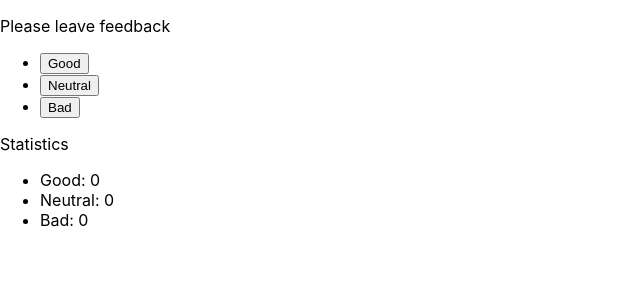
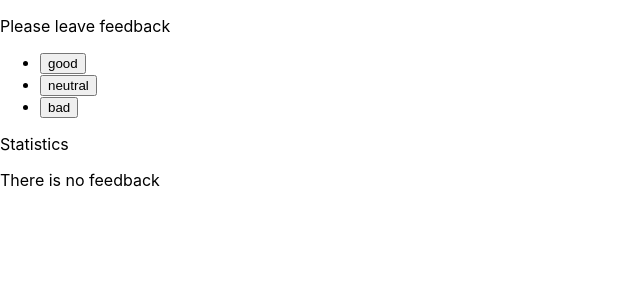
Before and after one commit to alexey-br/goit-react-hw-02-feedback, a React (Create React App) app: page / in a window 1280 px wide. Shown: the top 300 px of the page, without its empty margins (0-640 px from the left). Built offline with nearby package versions, Linux system fonts and the light colour scheme.

Commit message:
первое задание без стилей

```diff
--- a/package.json
+++ b/package.json
@@ -4,6 +4,7 @@
   "private": true,
   "homepage": "https://goitacademy.github.io/react-homework-template/",
   "dependencies": {
+    "@emotion/react": "^11.10.4",
     "@testing-library/jest-dom": "^5.16.3",
     "@testing-library/react": "^12.1.4",
     "@testing-library/user-event": "^13.5.0",
--- a/src/components/App.jsx
+++ b/src/components/App.jsx
@@ -1,4 +1,8 @@
 import { Component } from 'react';
+import Section from './Section';
+import Statistics from './Statistics';
+import FeedbackOptions from './FeedbackOptions';
+import Notification from './Notification';
 
 export class App extends Component {
   state = {
@@ -13,38 +17,46 @@ export class App extends Component {
     });
   };
 
+  countTotalFeedback = () => {
+    const feedbacks = Object.values(this.state);
+    const feedbacksTotal = feedbacks.reduce(
+      (acc, feedback) => acc + feedback,
+      0
+    );
+    return feedbacksTotal;
+  };
+
+  countPositiveFeedbackPercentage = () => {
+    const { good } = this.state;
+    return Math.round((good / this.countTotalFeedback()) * 100);
+  };
+
   render() {
+    const { good, neutral, bad } = this.state;
+
     return (
-      <div>
-        <p>Please leave feedback</p>
-        <ul>
-          <li>
-            <button onClick={() => this.incrementStatistics('good')}>
-              Good
-            </button>
-          </li>
-          <li>
-            <button onClick={() => this.incrementStatistics('neutral')}>
-              Neutral
-            </button>
-          </li>
-          <li>
-            <button onClick={() => this.incrementStatistics('bad')}>Bad</button>
-          </li>
-        </ul>
-        <p>Statistics</p>
-        <ul>
-          <li>
-            <span>Good: {this.state.good}</span>
-          </li>
-          <li>
-            <span>Neutral: {this.state.neutral}</span>
-          </li>
-          <li>
-            <span>Bad: {this.state.bad}</span>
-          </li>
-        </ul>
-      </div>
+      <>
+        <Section title="Please leave feedback">
+          <FeedbackOptions
+            options={['good', 'neutral', 'bad']}
+            onLeaveFeedback={this.incrementStatistics}
+          />
+        </Section>
+
+        <Section title="Statistics">
+          {this.countTotalFeedback() ? (
+            <Statistics
+              good={good}
+              neutral={neutral}
+              bad={bad}
+              total={this.countTotalFeedback}
+              positivePercentage={this.countPositiveFeedbackPercentage}
+            />
+          ) : (
+            <Notification message="There is no feedback" />
+          )}
+        </Section>
+      </>
     );
   }
 }
--- /dev/null
+++ b/src/components/FeedbackOptions/FeedbackOptions.jsx
@@ -0,0 +1,20 @@
+import PropTypes from 'prop-types';
+
+export default function FeedbackOptions({ options, onLeaveFeedback }) {
+  return (
+    <ul>
+      {options.map((option, index) => {
+        return (
+          <li key={index}>
+            <button onClick={() => onLeaveFeedback(option)}>{option}</button>
+          </li>
+        );
+      })}
+    </ul>
+  );
+}
+
+FeedbackOptions.propTypes = {
+  options: PropTypes.array.isRequired,
+  onLeaveFeedback: PropTypes.func.isRequired,
+};
--- /dev/null
+++ b/src/components/FeedbackOptions/index.js
@@ -0,0 +1 @@
+export { default } from './FeedbackOptions';
--- /dev/null
+++ b/src/components/Notification/Notification.jsx
@@ -0,0 +1,9 @@
+import PropTypes from 'prop-types';
+
+export default function Notification({ message }) {
+  return <p>{message}</p>;
+}
+
+Notification.propTypes = {
+  message: PropTypes.string.isRequired,
+};
--- /dev/null
+++ b/src/components/Notification/index.js
@@ -0,0 +1 @@
+export { default } from './Notification';
--- /dev/null
+++ b/src/components/Section/Section.jsx
@@ -0,0 +1,15 @@
+import PropTypes from 'prop-types';
+
+export default function Section({ title, children }) {
+  return (
+    <>
+      <p>{title}</p>
+      {children}
+    </>
+  );
+}
+
+Section.propTypes = {
+  title: PropTypes.string.isRequired,
+  children: PropTypes.element,
+};
--- /dev/null
+++ b/src/components/Section/index.js
@@ -0,0 +1 @@
+export { default } from './Section';
--- /dev/null
+++ b/src/components/Statistics/Statistics.jsx
@@ -0,0 +1,37 @@
+import PropTypes from 'prop-types';
+
+export default function Statistics({
+  good,
+  neutral,
+  bad,
+  total,
+  positivePercentage,
+}) {
+  return (
+    <ul>
+      <li>
+        <span>Good: {good}</span>
+      </li>
+      <li>
+        <span>Neutral: {neutral}</span>
+      </li>
+      <li>
+        <span>Bad: {bad}</span>
+      </li>
+      <li>
+        <span>Total: {total()}</span>
+      </li>
+      <li>
+        <span>Positive feedback: {total() ? positivePercentage() : 0}%</span>
+      </li>
+    </ul>
+  );
+}
+
+Statistics.propTypes = {
+  good: PropTypes.number.isRequired,
+  neutral: PropTypes.number.isRequired,
+  bad: PropTypes.number.isRequired,
+  total: PropTypes.func.isRequired,
+  positivePercentage: PropTypes.func.isRequired,
+};
--- /dev/null
+++ b/src/components/Statistics/index.js
@@ -0,0 +1 @@
+export { default } from './Statistics';
--- /dev/null
+++ b/src/components/theme.js
@@ -0,0 +1,44 @@
+export const theme = {
+  colors: {
+    black: '#000',
+    white: '#fff',
+    text: '#2a2a2a',
+    background: '#f7f5f2',
+    backgroundDark: '#dad7cd',
+    accent: '#588157',
+    muted: '#f6f6f6',
+  },
+  space: [0, 2, 4, 8, 16, 32, 64, 128, 256],
+  fonts: {
+    body: 'system-ui, sans-serif',
+    heading: 'Roboto, sans-serif',
+    monospace: 'Menlo, monospace',
+  },
+  fontSizes: {
+    xs: '12px',
+    s: '14px',
+    m: '18px',
+    l: '32px',
+    xl: '64px',
+  },
+  fontWeights: {
+    normal: 400,
+    bold: 700,
+  },
+  lineHeights: {
+    body: 1.5,
+    heading: 1.125,
+  },
+  borders: {
+    none: 'none',
+    normal: '1px solid #2a2a2a',
+  },
+  radii: {
+    none: '0',
+    normal: '4px',
+    round: '50%',
+  },
+  shadows: {
+    normal: 'rgba(0, 0, 0, 0.24) 0px 3px 8px',
+  },
+};
--- a/src/index.js
+++ b/src/index.js
@@ -1,10 +1,14 @@
 import React from 'react';
 import ReactDOM from 'react-dom/client';
+import { ThemeProvider } from '@emotion/react';
 import { App } from 'components/App';
+import { theme } from './components/theme';
 import './index.css';
 
 ReactDOM.createRoot(document.getElementById('root')).render(
   <React.StrictMode>
-    <App />
+    <ThemeProvider theme={theme}>
+      <App />
+    </ThemeProvider>
   </React.StrictMode>
 );
```
Also changed, not shown: 1 other file (tests, documents, lock files or other folders).
